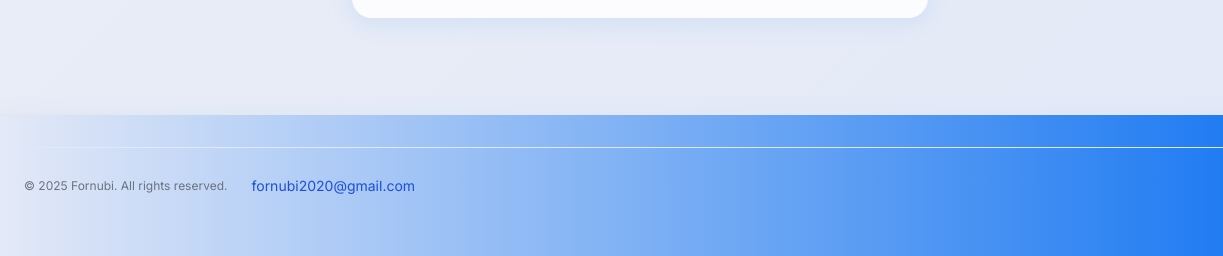
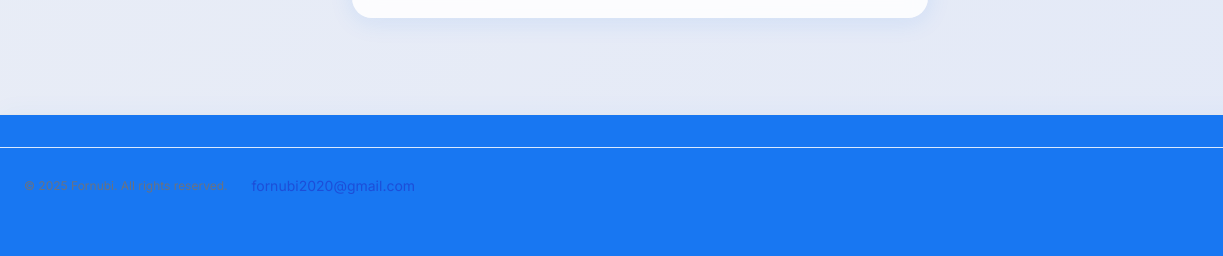
Before and after one commit to BedMan95/fornubi-landing-page, a plain HTML site: page index.html in a window 1280 px wide. Shown: the part 2612-2868 px from the top of the page, 0-1223 px from the left. Drawn offline with nearby package versions, Linux system fonts and the light colour scheme.

Commit message:
fix footer

```diff
--- a/index.html
+++ b/index.html
@@ -187,7 +187,7 @@
         }
         /* Footer */
         footer {
-            background: linear-gradient(90deg, #e3e9f7 0%, #1877f2 100%);
+            background: #1877f2;
             border-top: 1.5px solid #e5e7eb;
             box-shadow: 0 -2px 24px 0 rgb(24 119 242 / 0.04);
         }
```
